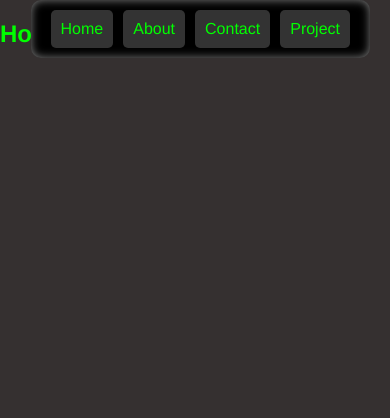
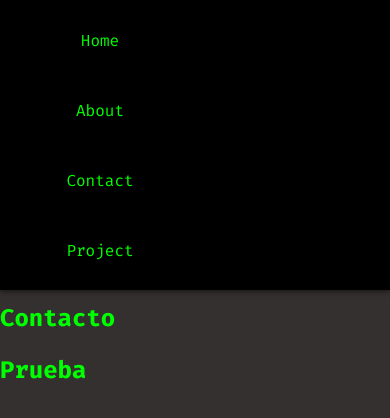
Before and after one commit to GabrielYsidro/app_portafolio, a Next.js app: page / in a window 390 px wide. Shown: the top 418 px of the page. Built offline with nearby package versions, Linux system fonts and the light colour scheme.

Commit message:
Actualizaciones de la barra

```diff
--- a/package.json
+++ b/package.json
@@ -15,11 +15,14 @@
     "react-router-dom": "^6.26.2"
   },
   "devDependencies": {
+    "@types/jest": "^29.5.13",
     "@types/node": "^20",
     "@types/react": "^18",
     "@types/react-dom": "^18",
     "eslint": "^8",
     "eslint-config-next": "14.2.14",
+    "jest": "^29.7.0",
+    "ts-jest": "^29.2.5",
     "typescript": "^5"
   }
 }
--- a/src/components/Cuadro/Cuadro.tsx
+++ b/src/components/Cuadro/Cuadro.tsx
@@ -9,11 +9,11 @@ const Cuadro: React.FC<CuadroProps> = ({ children }) => {
     const path = usePath(children);
 
     return(
-        <div className="cuadro">
-            <Link href={path}>
-            {children}
-            </Link>
-        </div>
+        <Link href={path}>
+            <div className="cuadro">
+                <span>{children}</span>
+            </div>
+        </Link>
         )
 };
 
--- a/src/pages/_app.tsx
+++ b/src/pages/_app.tsx
@@ -1,24 +1,27 @@
 // pages/_app.tsx
 import { AppProps } from 'next/app';
 import Barra from '../components/Barra/Barra';
-import '../styles/Barra.modules.css'
-import '../styles/Cuadro.modules.css'
-import '../styles/globals.css'
-import Head from 'next/head'
+import '../styles/Barra.modules.css';
+import '../styles/Cuadro.modules.css';
+import '../styles/globals.css';
+import Head from 'next/head';
 
 function MyApp({ Component, pageProps }: AppProps) {
   return (
-    <main>
+    <>
       <Head>
-        <title>My App</title>
+        <title>Porta Gabo</title>
         <meta name="Gabriel" content="Webserver" />
-        <link rel="icon" href ="/toxan.png"></link>
+        <link rel="icon" href="/toxan.png"></link>
+        <style>
+          @import url('https://fonts.googleapis.com/css2?family=Fira+Code:wght@300..700&display=swap');
+        </style>
       </Head>
-      <section className="barra">
-        <Barra />
-      </section>
-      <Component {...pageProps} />
-    </main>
+      <Barra />
+      <main>
+        <Component {...pageProps} />
+      </main>
+    </>
   );
 }
 
--- a/src/pages/index.tsx
+++ b/src/pages/index.tsx
@@ -1,6 +1,43 @@
 
 export const Home = () => {
-  return <h2>Home</h2>;
+
+
+  return(
+    <div>
+      <section className="presentacion">
+      <div>
+        <h1>Porta Gabo</h1>
+        <p>Un servidor web creado por Gabriel</p>
+      </div>
+    </section>
+
+    <section className="tecnologias">
+        <h1>
+          Tecnologias
+        </h1>
+    </section>
+
+    <section className="proyectos">
+        <h1>
+          Proyectos
+        </h1>
+    </section>
+
+    <section className="contacto">
+        <h1>
+          Contacto
+        </h1>
+      </section>
+
+      <section className="prueba">
+        <h1>
+          Prueba
+        </h1>
+      </section>
+
+    </div>
+
+  )
 };
 
 export default Home;
--- a/src/styles/Barra.modules.css
+++ b/src/styles/Barra.modules.css
@@ -1,17 +1,41 @@
 .barra {
-    position: fixed;
+    position: fixed; /* Fija la barra en la parte superior */
     top: 0;
-    right: 20px; /* Padding to the right */
+    left: 0; /* Alinea la barra a la izquierda */
+    width: 100%; /* Asegura que la barra ocupe todo el ancho de la pantalla */
     background-color: black;
     color: white;
     padding: 10px 20px;
-    border-radius: 10px; /* Beveled border */
-    font-family: 'Roboto', sans-serif; /* Modern font */
-    box-shadow: inset 0 0 10px rgba(255, 255, 255, 0.5); /* Inner glow for text */
-    display: flex; /* Display as flexbox */
-    gap: 10px; /* Space between items */
+    border-radius: 0; /* Sin bordes redondeados */
+    box-shadow: 0 2px 5px rgba(0, 0, 0, 0.5); /* Sombra para la barra */
+    display: flex;
+    justify-content: space-between; /* Espacio entre los elementos */
+    align-items: center; /* Alinea los elementos verticalmente al centro */
+    box-sizing: border-box; /* Incluye padding y border en el ancho total */
+    z-index: 1000; /* Asegura que la barra esté por encima de otros elementos */
+    overflow: hidden; /* Oculta el desbordamiento */
 }
 
 .barra p {
     margin: 0;
+    white-space: nowrap; /* Evita que el texto se divida en varias líneas */
 }
+
+/* Media queries para ajustes específicos */
+@media (max-width: 768px) {
+    .barra {
+        padding: 10px; /* Reduce el padding en pantallas más pequeñas */
+        flex-direction: column; /* Cambia la dirección del flex a columna en pantallas más pequeñas */
+        align-items: flex-start; /* Alinea los elementos al inicio en pantallas más pequeñas */
+        overflow: visible; /* Permite que los elementos se muestren completamente */
+    }
+}
+
+@media (max-width: 480px) {
+    .barra {
+        padding: 5px; /* Reduce aún más el padding en pantallas muy pequeñas */
+        flex-direction: column; /* Mantiene la dirección del flex en columna */
+        align-items: flex-start; /* Alinea los elementos al inicio en pantallas muy pequeñas */
+        overflow: visible; /* Permite que los elementos se muestren completamente */
+    }
+}
--- a/src/styles/Cuadro.modules.css
+++ b/src/styles/Cuadro.modules.css
@@ -1,14 +1,32 @@
 .cuadro {
     padding: 10px;
-    background-color: #333;
-    color: white;
+    background-color: black;
+    color: #00ff00; /* Verde */
     border-radius: 5px;
     text-align: center;
     cursor: pointer;
-    transition: background-color 0.3s;
-    font-family: "Helvetica", sans-serif;
+    transition: background-color 0.5s, color 0.5s;
+    font-family: "Fira Code", sans-serif;
+    display: flex;
+    justify-content: center;
+    align-items: center;
+    min-width: 150px; /* Ancho mínimo */
+    max-width: 300px; /* Ancho máximo */
+    min-height: 50px; /* Altura mínima */
+    max-height: 100px; /* Altura máxima */
+    width: 100%; /* Ancho responsivo */
+    height: auto; /* Altura responsiva */
 }
 
 .cuadro:hover {
-    background-color: #555;
+    background-color: rgb(193, 247, 107);
+    color: black;
 }
+
+.cuadro span {
+    color: inherit; /* Asegura que el color del texto herede el color del cuadro */
+}
+
+.cuadro:hover span {
+    color: black; /* Asegura que el color del texto cambie a negro en hover */
+}
--- a/src/styles/globals.css
+++ b/src/styles/globals.css
@@ -1,12 +1,15 @@
-/* pages.module.css */
+/* globals.css */
 
 /* Estilos generales */
 body {
     margin: 0;
-    padding: 0;
-    font-family: 'Helvetica', sans-serif;
+    font-family: 'Fira Code', sans-serif;
     background-color: #353030; /* Fondo negro */
     color: #fff; /* Texto blanco */
+}
+
+main {
+    padding-top: 80px; /* Añade un padding superior para evitar que el contenido sea tapado por la barra */
 }
 
 /* Encabezados */
@@ -31,44 +34,3 @@ a {
 a:hover {
     color: #fff; /* Blanco */
 }
-
-/* Contenedor principal */
-.container {
-    width: 80%;
-    margin: 0 auto;
-    padding: 20px;
-    background-color: #333; /* Fondo gris oscuro */
-    border-radius: 10px;
-    box-shadow: 0 0 10px rgba(0, 0, 0, 0.5);
-}
-
-/* Botones */
-button {
-    background-color: #00ff00; /* Verde */
-    color: #000; /* Texto negro */
-    border: none;
-    padding: 10px 20px;
-    border-radius: 5px;
-    cursor: pointer;
-    transition: background-color 0.3s;
-}
-
-button:hover {
-    background-color: #fff; /* Blanco */
-    color: #000; /* Texto negro */
-}
-
-/* Formularios */
-input, textarea {
-    width: 100%;
-    padding: 10px;
-    margin: 10px 0;
-    border: 1px solid #00ff00; /* Borde verde */
-    border-radius: 5px;
-    background-color: #000; /* Fondo negro */
-    color: #fff; /* Texto blanco */
-}
-
-input::placeholder, textarea::placeholder {
-    color: #888; /* Placeholder gris */
-}
```
Also changed, not shown: jest.config.js (added, +10 -0 lines), 1 other file (tests, documents, lock files or other folders).
